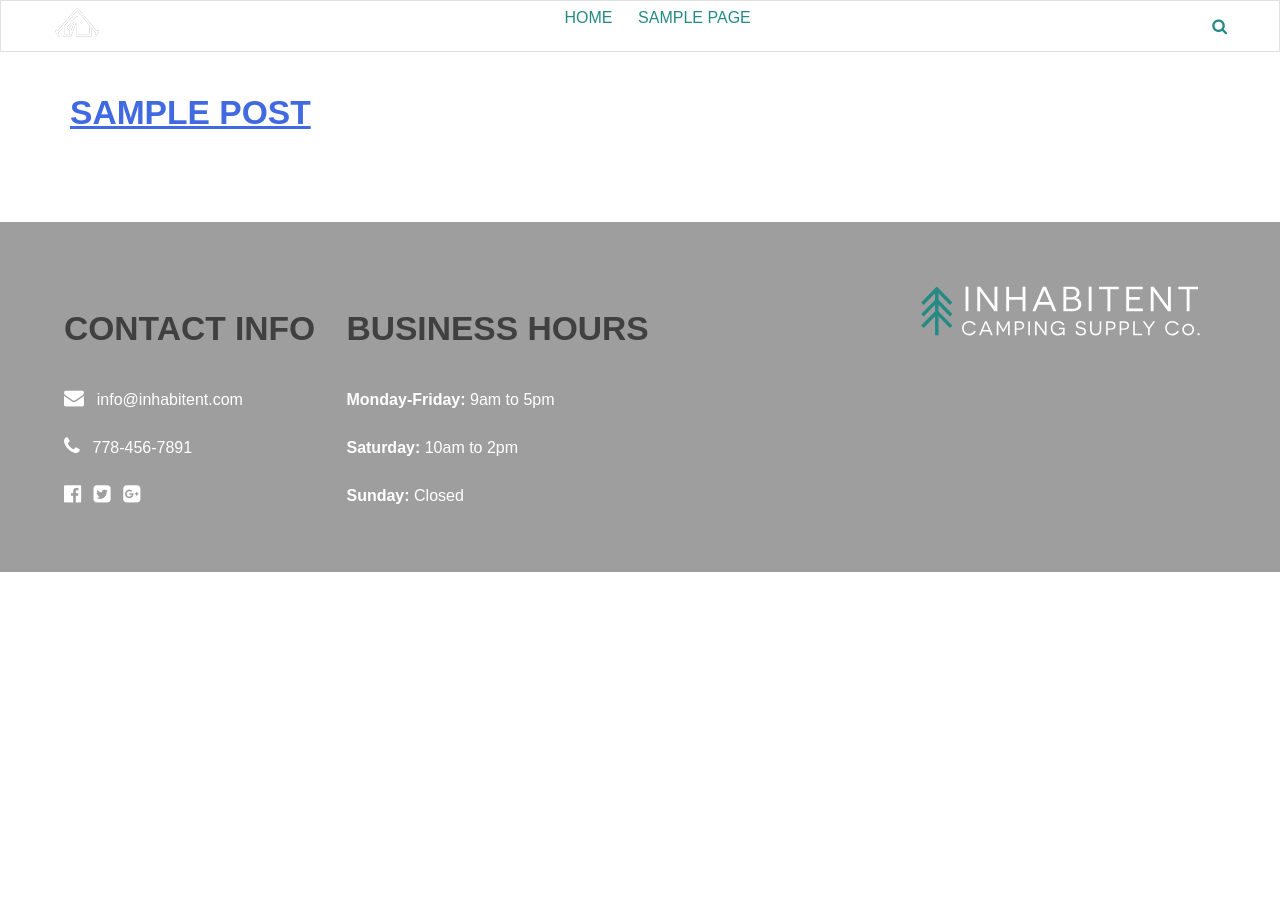
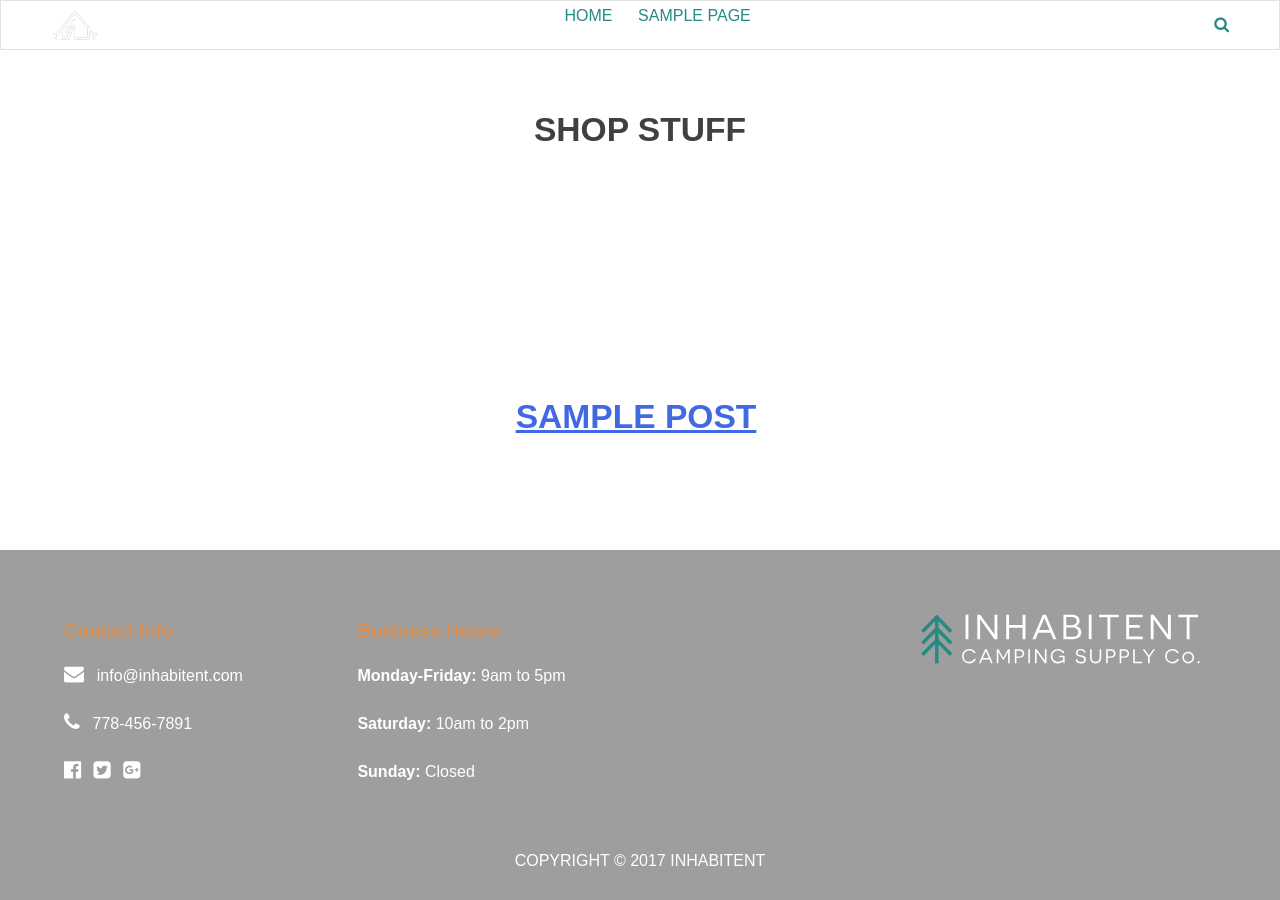
Before and after one commit to JordPlamondon/inhabitent, a WordPress theme: the page made by themes/inhabitent/archive-product.php in a window 1280 px wide. Before the commit the page ends 572 px from the top, so only its background shows below. Run offline with PHP 8.4 and a stand-in for WordPress, Linux system fonts and the light colour scheme; the site name, menu and one post (Sample post) are stand-ins, and other content is empty.

Commit message:
get terms in archive-product and style

```diff
--- a/themes/inhabitent/archive-product.php
+++ b/themes/inhabitent/archive-product.php
@@ -14,15 +14,31 @@ get_header(); ?>
 
 			<?php /* Start the Loop */ ?>
 
-      <header class="page-header">
+      <header class="shop-page">
+      <h4>Shop Stuff</h4>
 
+      <?php
+					the_archive_title( '<h1 class="page-title">', '</h1>' ); ?>
+        <ul class="product-list">
+        <?php
+          $terms = get_terms( array(
+            'taxonomy' => 'product-type',
+            'order' => 'ASC',
+						'hide_empty' => false,
+          ));
+
+          foreach ($terms as $term) :
+          $url = get_term_link ($term->slug , 'product-type'); ?>
+					<li class="shop-stuff-item">
+            <a href='<?php echo $url ?>' class='button'><?php echo $term->name; ?></a>
+					</li>
+        <?php
+          endforeach; ?>
 
 				  <?php
-            // the_archive_description( '<div class="taxonomy-description">', '</div>' );
-
-
 
             if ( has_post_thumbnail() ) : ?>
+        </ul>
 
         <div class="shop-container">
           <ul>
--- a/themes/inhabitent/page.php
+++ b/themes/inhabitent/page.php
@@ -10,7 +10,8 @@ get_header(); ?>
 
 	<div id="primary" class="content-area">
 		<main id="main" class="site-main" role="main">
-		<div class "find-us"><h3>find us</h3></div>
+
+		<h4>find us</h4>
 
 		<!-- Find Us Map -->
 	<div id="map"></div>
--- a/themes/inhabitent/sass/_navigation.scss
+++ b/themes/inhabitent/sass/_navigation.scss
@@ -143,6 +143,9 @@ a {
 	}
 	.white-tent {
 		width: 4.5rem;
+		img {
+			padding-top: 5px;
+		}
 	}
 }
 .menu-main-menu-container {
@@ -161,12 +164,11 @@ a {
 		display: flex;
 		justify-content: space-between;
 		align-items: center;
-		margin: -8px;
+		margin: -10px;
 	}
 	.site-branding {
 		height: 33px;
 		width: 50px;
-		// background-image: url('/assets/project-04/images/logos/inhabitent-logo-tent.svg');
 	}
 }
 .home .entry-title a {
--- a/themes/inhabitent/sass/_page-templates.scss
+++ b/themes/inhabitent/sass/_page-templates.scss
@@ -74,10 +75,37 @@
   .contact-meta i {
     margin-right: 15px;
   }
+  // i.fa-fa
 }
 
 /* Shop Page */
 
+.shop-page {
+  h4 {
+    text-align: center;
+    text-transform: uppercase;
+    color: #404040;
+    font-size: 2.1rem;
+  }
+  h1 {
+    display: none;
+  }
+  ul {
+    display: flex;
+    justify-content: center;
+    padding-top: 10rem;
+  }
+  li {
+    margin: 0 1.7rem;
+    text-transform: uppercase;
+    list-style-type: none;
+    text-decoration: none;
+    a {
+      color: #248a83;
+      text-decoration: none;
+    }
+  }
+}
 .archive #secondary {
   display: none;
 }
@@ -129,7 +157,7 @@ body:not(.home):not(.page-template-about):not(.post-type-archive):not(.tax-produ
   display: flex;
   flex-flow: row wrap;
   flex-wrap: wrap;
-  h3 {
+  h4 {
     text-transform: uppercase;
     color: #404040;
     font-size: 2.1rem;
@@ -145,6 +173,7 @@ body:not(.home):not(.page-template-about):not(.post-type-archive):not(.tax-produ
       text-transform: uppercase;
       font-size: 2.1rem;
       margin-bottom: 1.5rem;
+      margin-top: 2rem;
     }
   }
   #map {
--- a/themes/inhabitent/style.css
+++ b/themes/inhabitent/style.css
@@ -657,6 +657,8 @@ a {
     padding-left: 10px; }
   .main-navigation .white-tent {
     width: 4.5rem; }
+    .main-navigation .white-tent img {
+      padding-top: 5px; }
 
 .menu-main-menu-container {
   padding-top: 10px;
@@ -977,6 +980,33 @@ object {
     margin-right: 15px; }
 
 /* Shop Page */
+.shop-page h4 {
+  text-align: center;
+  text-transform: uppercase;
+  color: #404040;
+  font-size: 2.1rem; }
+
+.shop-page h1 {
+  display: none; }
+
+.shop-page ul {
+  display: -webkit-box;
+  display: -ms-flexbox;
+  display: flex;
+  -webkit-box-pack: center;
+      -ms-flex-pack: center;
+          justify-content: center;
+  padding-top: 10rem; }
+
+.shop-page li {
+  margin: 0 1.7rem;
+  text-transform: uppercase;
+  list-style-type: none;
+  text-decoration: none; }
+  .shop-page li a {
+    color: #248a83;
+    text-decoration: none; }
+
 .archive #secondary {
   display: none; }
 
@@ -1035,7 +1065,7 @@ body:not(.home):not(.page-template-about):not(.post-type-archive):not(.tax-produ
           flex-flow: row wrap;
   -ms-flex-wrap: wrap;
       flex-wrap: wrap; }
-  body:not(.home):not(.page-template-about):not(.post-type-archive):not(.tax-product-type):not(.single-product):not(.single-adventure) #content h3 {
+  body:not(.home):not(.page-template-about):not(.post-type-archive):not(.tax-product-type):not(.single-product):not(.single-adventure) #content h4 {
     text-transform: uppercase;
     color: #404040;
     font-size: 2.1rem; }
@@ -1050,7 +1080,8 @@ body:not(.home):not(.page-template-about):not(.post-type-archive):not(.tax-produ
       color: #2f1339;
       text-transform: uppercase;
       font-size: 2.1rem;
-      margin-bottom: 1.5rem; }
+      margin-bottom: 1.5rem;
+      margin-top: 2rem; }
   body:not(.home):not(.page-template-about):not(.post-type-archive):not(.tax-product-type):not(.single-product):not(.single-adventure) #content #map {
     height: 300px;
     width: 100%; }
--- /dev/null
+++ b/uploads/wp-migrate-db/index.php
@@ -0,0 +1,3 @@
+<?php
+// Silence is golden
+?>
```
Also changed, not shown: other parts of themes/inhabitent/sass/_page-templates.scss (+38 -5 lines), other parts of themes/inhabitent/style.css (+28 -2 lines), themes/inhabitent/build/css/style.min.css, uploads/wp-migrate-db/.htaccess (added), 1 other file.
